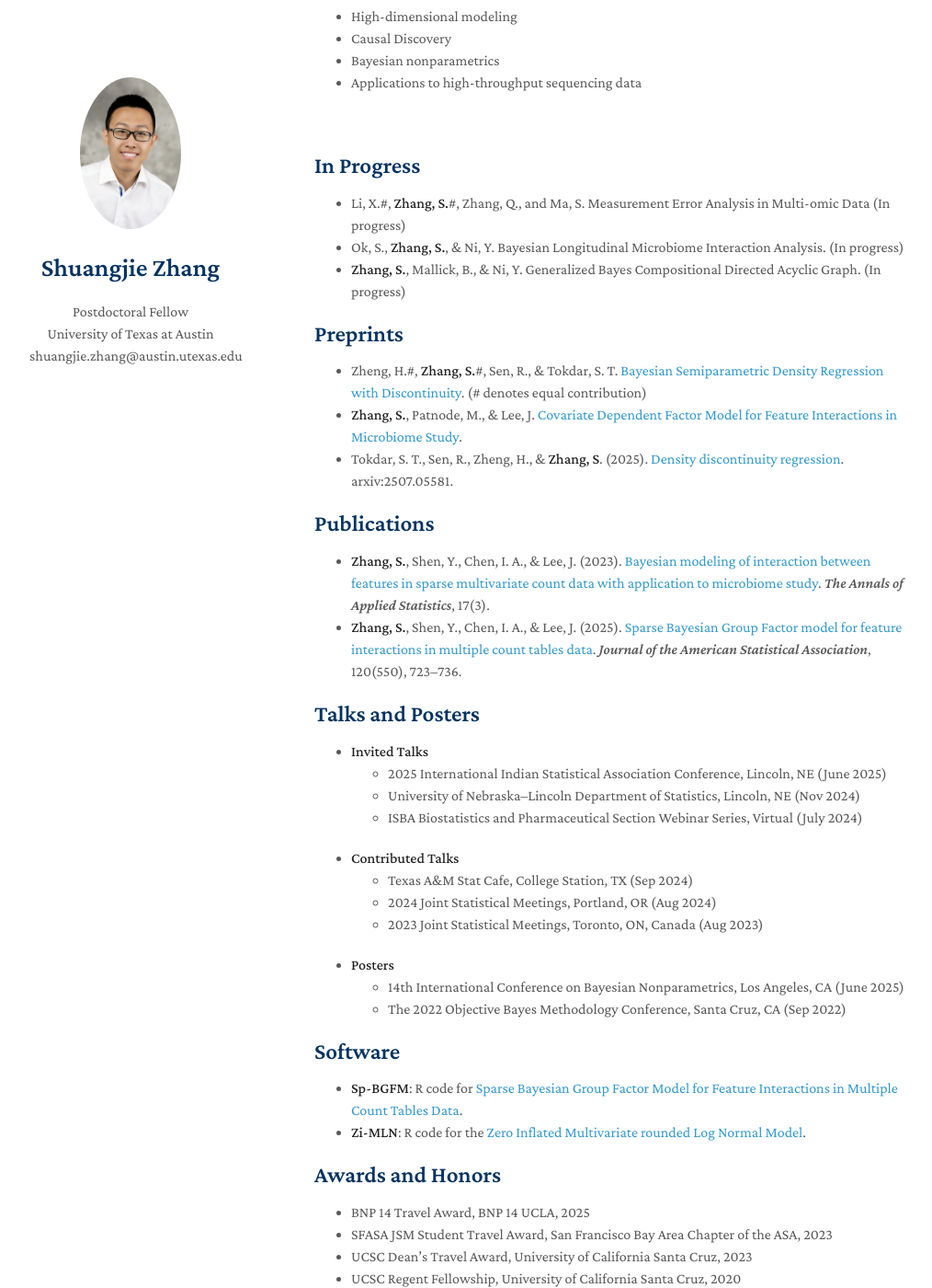
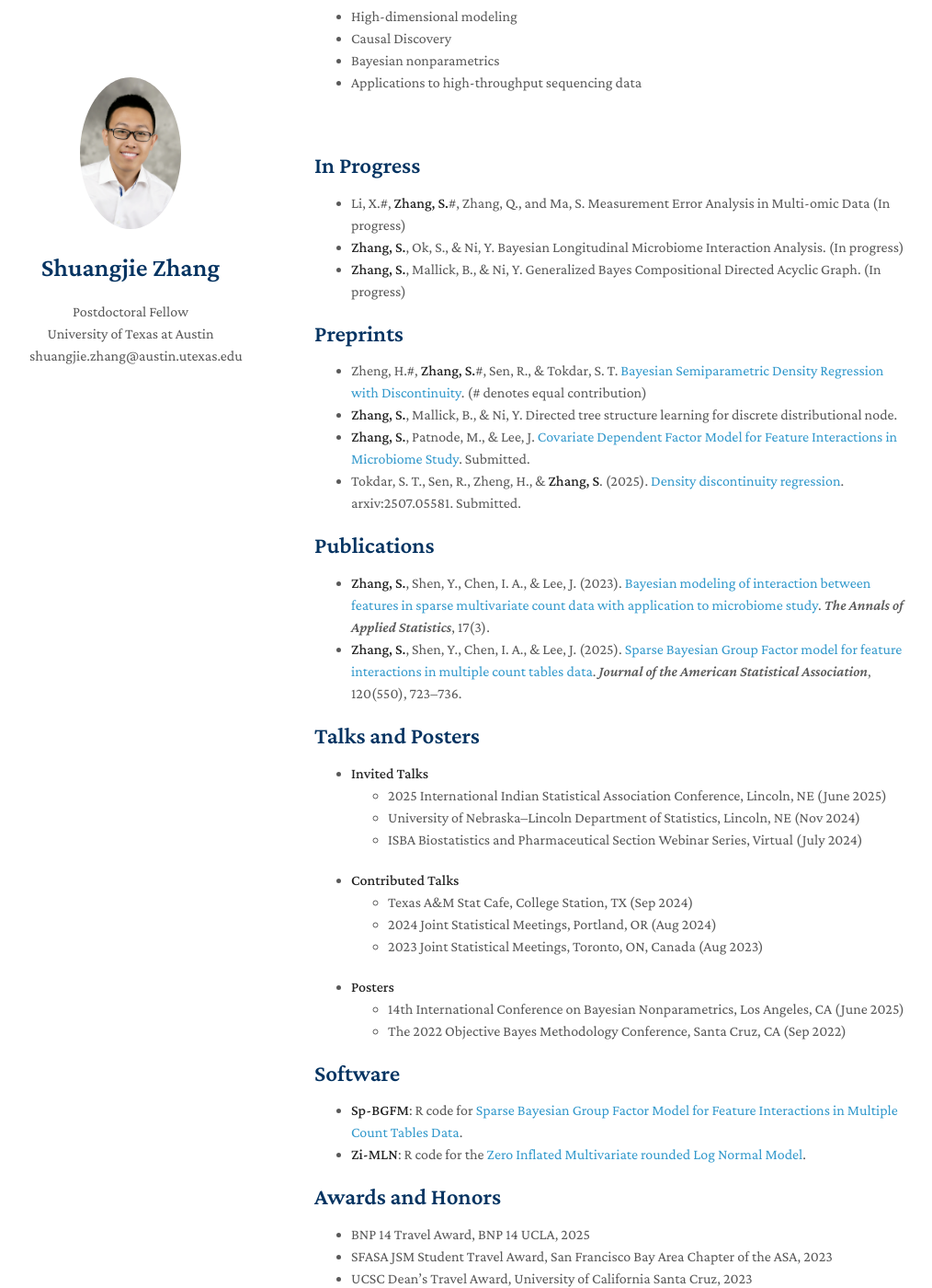
Before and after one commit to shuang-jie/shuang-jie.github.io, a Jekyll site: the page built from index.md, in a window 1280 px wide and 1400 px high, scrolled down 286 px. Shown: the whole window at 92% size, without its empty margins (128-1142 px from the left). Built offline with Jekyll 4.4.1, drawn with Linux system fonts in a browser that asks for light colours; nearby versions of some CDN libraries; a style sheet for code colours, icons or effects is not loaded; some of the changed text lies outside the part shown.

Commit message:
Update index.md with new publications and teaching info

```diff
--- a/index.md
+++ b/index.md
@@ -16,13 +16,14 @@ My research interests include:
 
 ## In Progress
 * Li, X.#, **Zhang, S.**#, Zhang, Q., and Ma, S. Measurement Error Analysis in Multi-omic Data (In progress)
-* Ok, S., **Zhang, S.**, & Ni, Y. Bayesian Longitudinal Microbiome Interaction Analysis. (In progress)
+* **Zhang, S.**, Ok, S., & Ni, Y. Bayesian Longitudinal Microbiome Interaction Analysis. (In progress)
 * **Zhang, S.**, Mallick, B., & Ni, Y. Generalized Bayes Compositional Directed Acyclic Graph. (In progress)
 
 ## Preprints
 * Zheng, H.#, **Zhang, S.**#, Sen, R., & Tokdar, S. T. [Bayesian Semiparametric Density Regression with Discontinuity](https://shuang-jie.github.io/files/SJ-P4.pdf). (# denotes equal contribution)
-* **Zhang, S.**, Patnode, M., & Lee, J. [Covariate Dependent Factor Model for Feature Interactions in Microbiome Study](https://shuang-jie.github.io/files/SJ-P3.pdf).
-* Tokdar, S. T., Sen, R., Zheng, H., & **Zhang, S**. (2025). [Density discontinuity regression](https://arxiv.org/abs/2507.05581). arxiv:2507.05581.
+* **Zhang, S.**, Mallick, B., & Ni, Y. Directed tree structure learning for discrete distributional node.
+* **Zhang, S.**, Patnode, M., & Lee, J. [Covariate Dependent Factor Model for Feature Interactions in Microbiome Study](https://shuang-jie.github.io/files/SJ-P3.pdf). Submitted.
+* Tokdar, S. T., Sen, R., Zheng, H., & **Zhang, S**. (2025). [Density discontinuity regression](https://arxiv.org/abs/2507.05581). arxiv:2507.05581. Submitted.
 
 ## Publications
 * **Zhang, S.**, Shen, Y., Chen, I. A., & Lee, J. (2023). [Bayesian modeling of interaction between features in sparse multivariate count data with application to microbiome study](https://doi.org/10.1214/22-aoas1690). *The Annals of Applied Statistics*, 17(3).
```
Also changed, not shown: other parts of index.md (+3 -1 lines).
